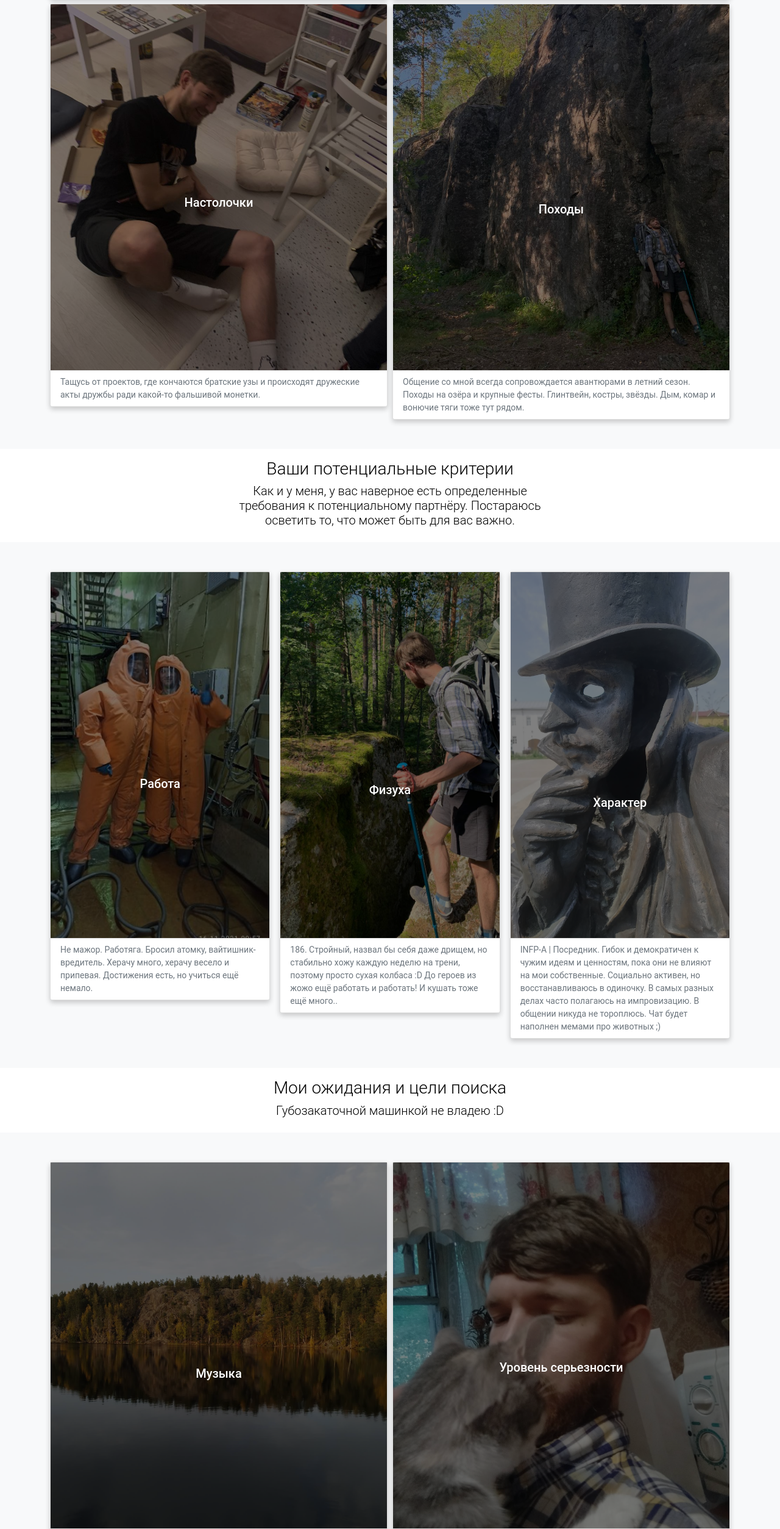
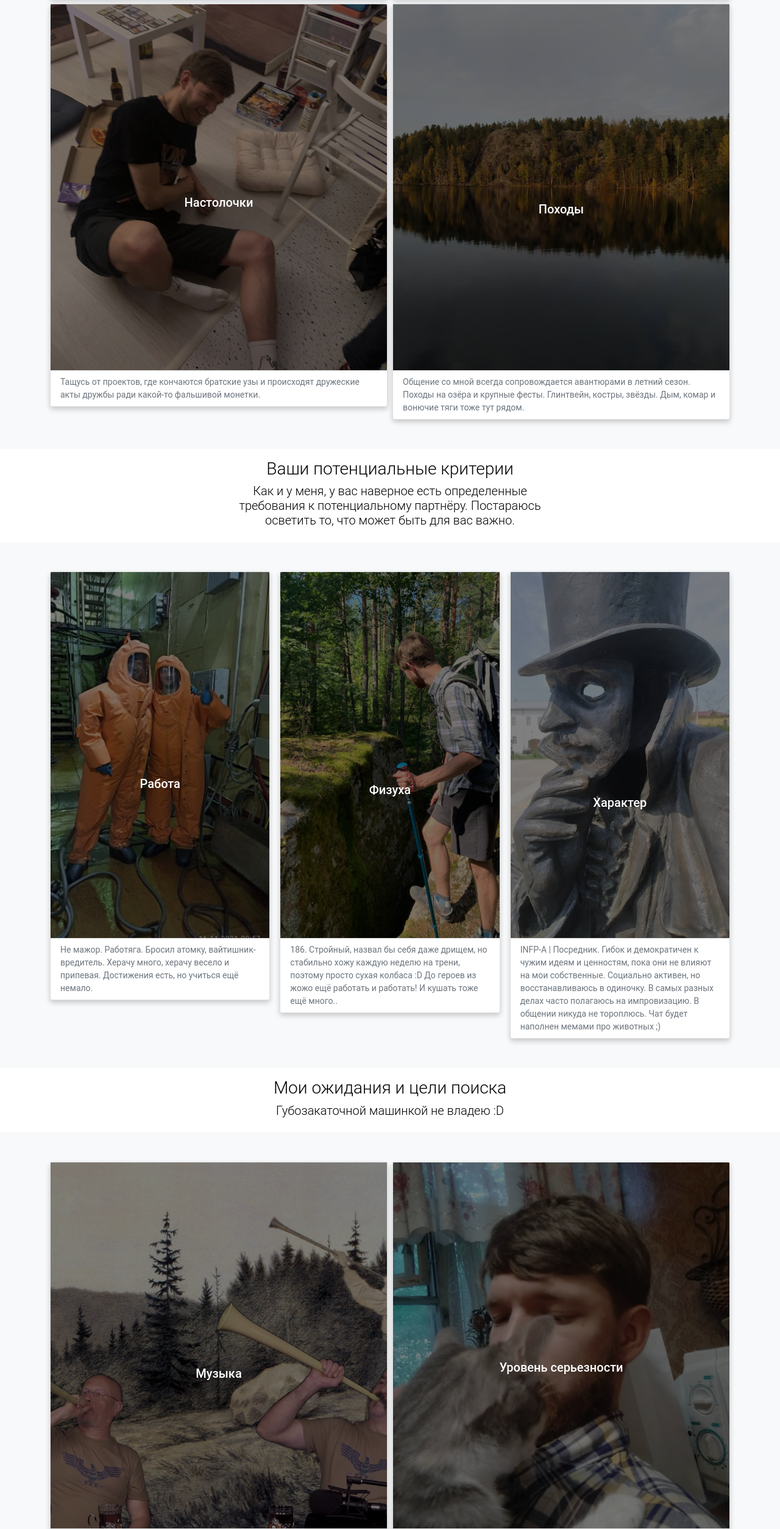
Before and after one commit to AnotherOneBoris/page, a plain HTML site: page index.html in a window 1280 px wide. Shown: the part 1130-3637 px from the top of the page at 61% size. Drawn offline with nearby package versions, Linux system fonts and the light colour scheme.

Commit message:
Update index.html

```diff
--- a/index.html
+++ b/index.html
@@ -106,7 +106,7 @@
        <div class="col">
         <div class="card">
           <div class="card-img-top">
-          <img class="card-img-top" src="img/11.jpg" alt="Image">
+          <img class="card-img-top" src="img/7.jpg" alt="Image">
           </div>
           <div class="card-body">
             <h5 class="card-title">Походы</h5>
@@ -206,7 +206,7 @@
           <div class="col">
             <div class="card">
               <div class="card-img-top">
-              <img class="card-img-top" src="img/7.jpg" alt="Image">
+              <img class="card-img-top" src="img/15.jpg" alt="Image">
               </div>
               <div class="card-body">
                 <h5 class="card-title">Музыка</h5>
```
